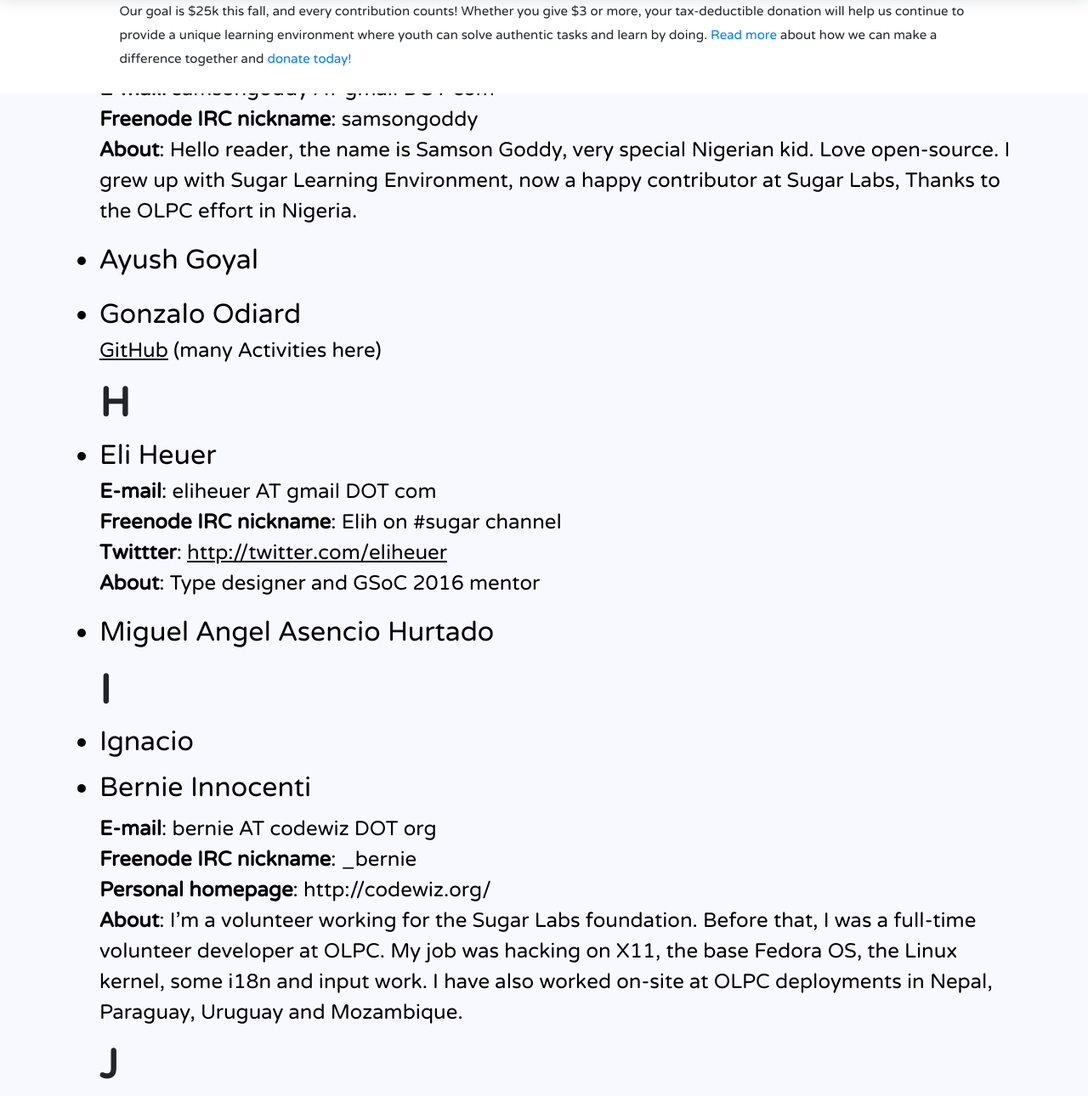
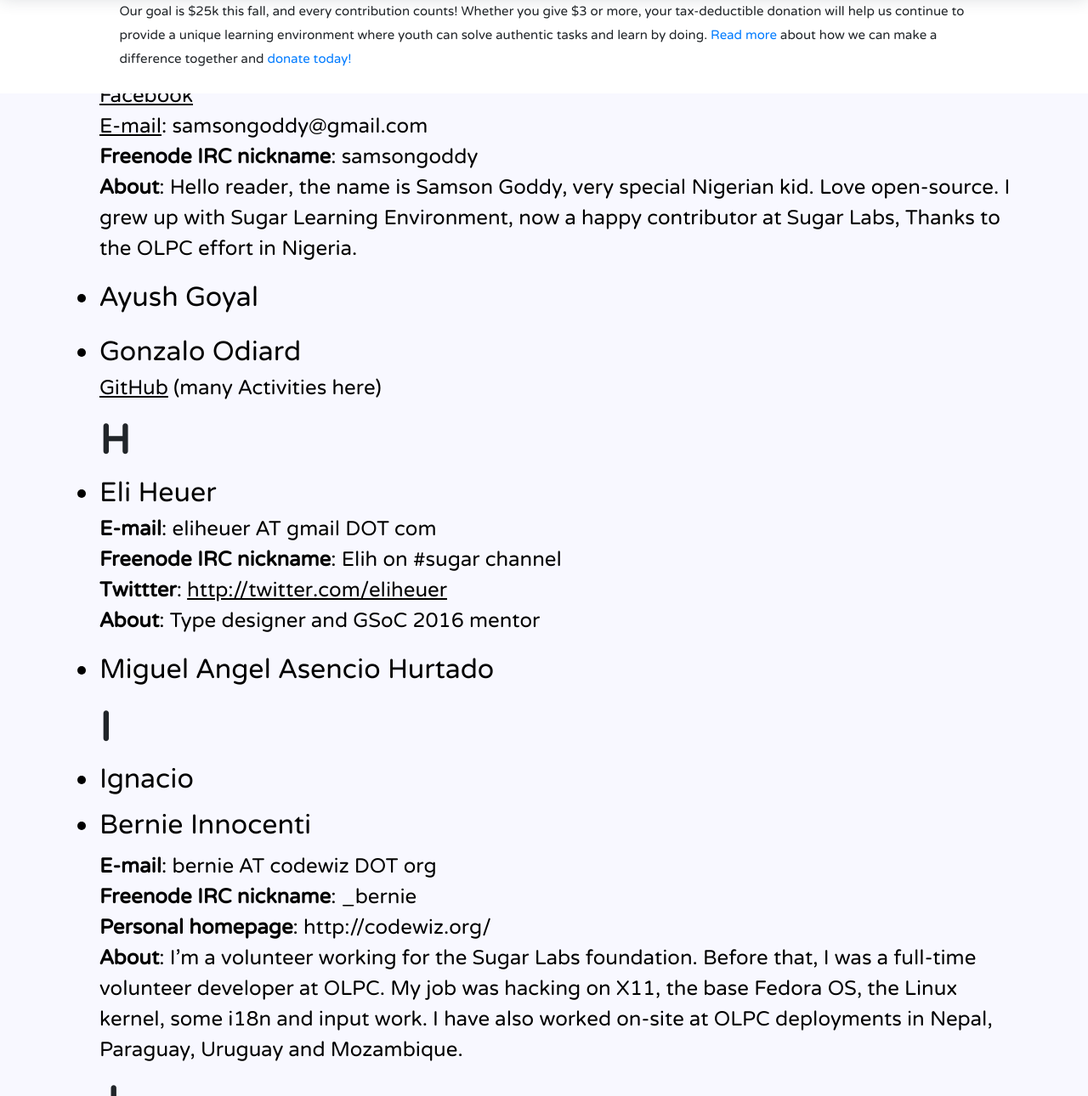
Before and after one commit to sugarlabs/www, a Jekyll site: the page built from profiles.md, in a window 1280 px wide and 1400 px high, scrolled down 3387 px, cut to the strip 110-1400 px from the top of the window. Shown: the whole strip at 85% size. Built offline with Jekyll 4.4.1, drawn with Linux system fonts in a browser that asks for light colours; some web fonts are replaced; comment, search, counter and statistics services are not loaded; some of the changed text lies outside the part shown.

Commit message:
Update profiles.md
Fix layout and content issues in Contributor Profiles page.

```diff
--- a/profiles.md
+++ b/profiles.md
@@ -20,7 +20,7 @@
 * Manveer Singh Basra
 * [Walter Bender](https://wiki.sugarlabs.org/go/User:Walter){:target="_blank"}
     * [GitHub](https://github.com/walterbender){:target="_blank" .link} (many Activities here)
-    * **E-mail**: walter AT sugarlabs DOT org
+    * [E-mail](mailto:walter.bender@gmail.com){:.link}
     * **Freenode IRC nickname**: walterbender
     * **About**: Walter Bender is founder of Sugar Labs, which develops educational software used by more than three-million children in more than forty countries. Sugar Labs was a member project of the non-profit foundation Software Freedom Conservancy. In 2006, Bender co-founded the One Laptop per Child, a non-profit association with Nicholas Negroponte and Seymour Papert. As director of the MIT Media Laboratory from 2000 to 2006, Bender led a team of researchers in fields as varied as tangible media to affective computing to lifelong kindergarten. In 1992, Bender founded the MIT News in the Future consortium, which launched the era of digital news. Currently, he is launching a new initiative at MIT, the Open Learning Program, a forum for collaborative research among universities globally.
 
@@ -80,7 +80,7 @@
     * [LinkedIn](https://www.linkedin.com/in/samsongoddy){:target="_blank" .link}
     * [Github](https://github.com/samswag){:target="_blank" .link}
     * [Facebook](https://www.facebook.com/SamsonGoddy){:target="_blank" .link}
-    * **E-mail**: samsongoddy AT gmail DOT com
+    * [E-mail](mailto:samsongoddy@gmail.com){:.link}: samsongoddy@gmail.com
     * **Freenode IRC nickname**: samsongoddy
     * **About**: Hello reader, the name is Samson Goddy, very special Nigerian kid. Love open-source. I grew up with Sugar Learning Environment, now a happy contributor at Sugar Labs, Thanks to the OLPC effort in Nigeria.
 
@@ -111,7 +111,7 @@
 ### J
 
 * [Alex Jones](https://wiki.sugarlabs.org/go/User:Acj3840){:target="_blank"}
-    * **E-mail**: acj3840 AT rit DOT edu
+    * **[E-mail](mailto:samsongoddy@gmail.com){:.link}**: acj3840@rit.edu
     * **Freenode IRC nickname**: Boe08
     * **About**: Worked on the Teacher's Tools activity
 
```
Also changed, not shown: other parts of profiles.md (+3 -3 lines).
